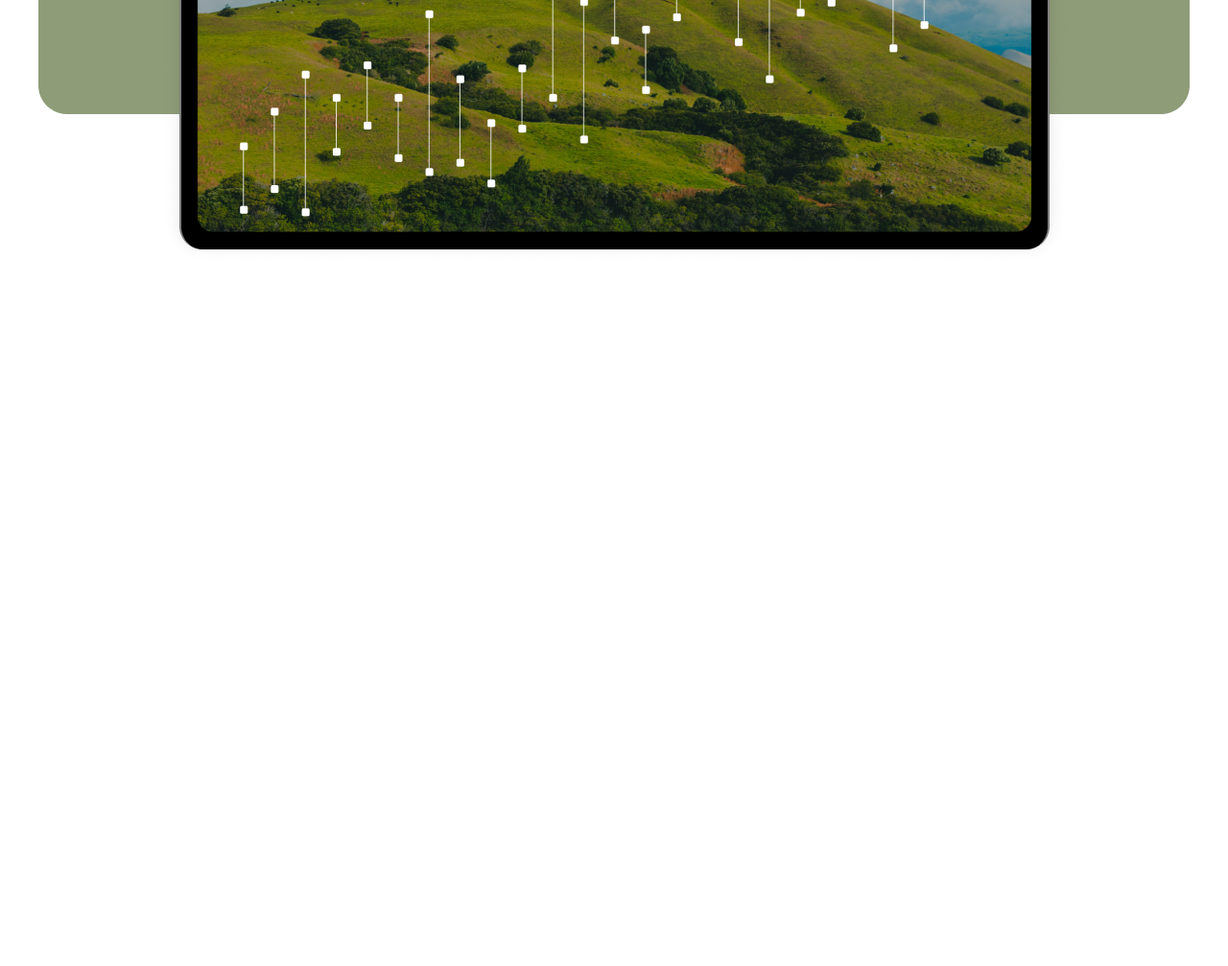
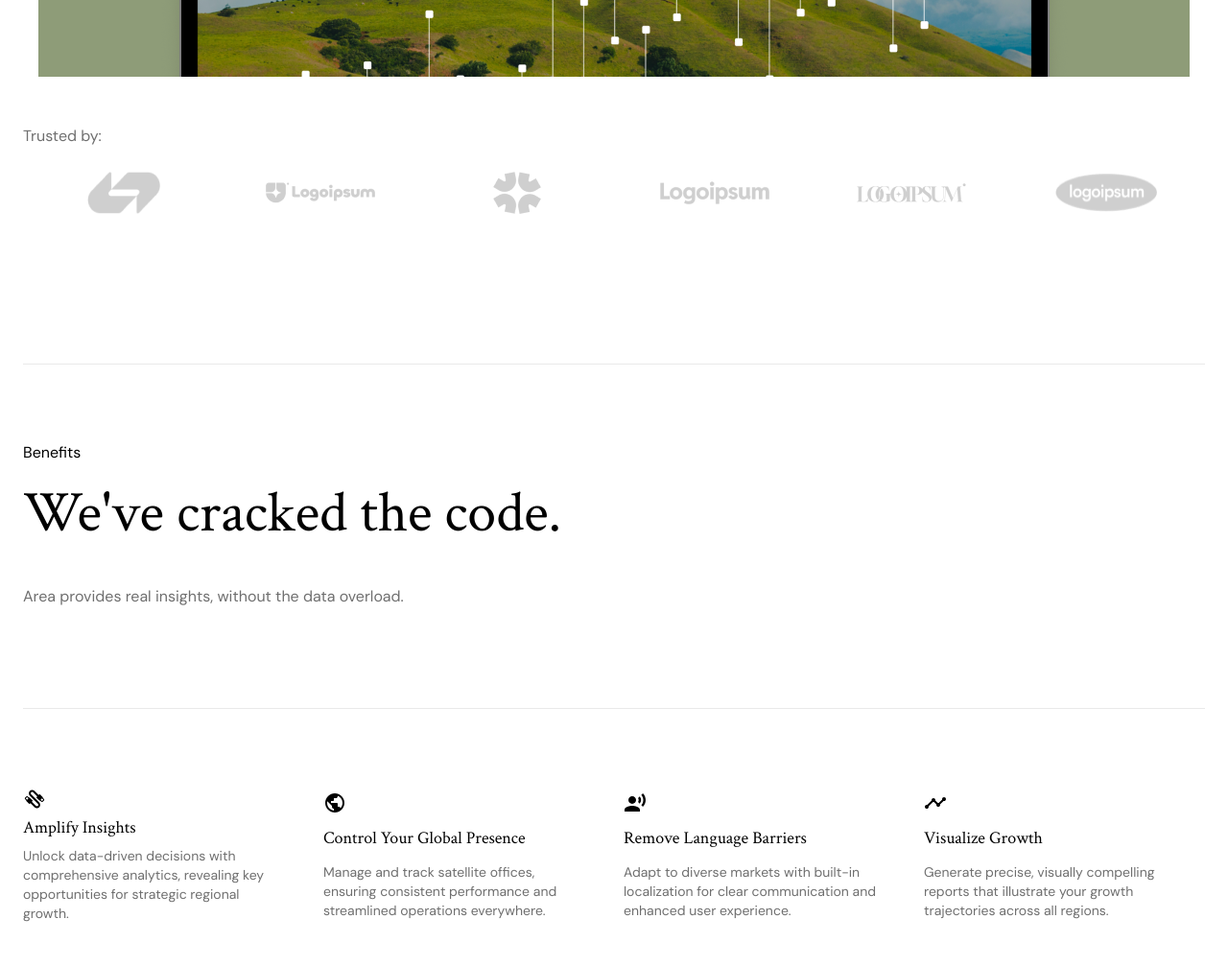
Before and after one commit to Bila-sowa/Area, a website built with Vite: page index.html in a window 1280 px wide. Shown: the part 720-1727 px from the top of the page at 96% size. Before the commit the page ends 1600 px from the top, so only its background shows below. Built offline with nearby package versions, Linux system fonts and the light colour scheme.

Commit message:
done: 2 selectors

```diff
--- a/index.html
+++ b/index.html
@@ -7,9 +7,9 @@
     <script src="./src/index.js" defer></script>
     <title>Area</title>
 </head>
-<body class="bg-white h-[200dvh]">
-    <header>
-        <div class="relative mx-6 h-18 grid grid-cols-[1fr_auto_1fr] items-center">
+<body class="bg-white h-[200dvh] mx-6">
+    <header class="h-screen overflow-hidden">
+        <div class="relative h-18 grid grid-cols-[1fr_auto_1fr] items-center">
             <a href="#" class="justify-self-start font-sans font-medium text-3xl tracking-[-5%] line-[5%] leading-[120%]">Area</a>
             <nav class="px-6 py-4 flex gap-7">
                 <a href="#" class="font-sans font-bold text-sm tracking-[-2.5%] transition duration-500 hover:text-accent-5">Benefits</a>
@@ -26,10 +26,53 @@
         </div>
         <div class="flex justify-center flex-wrap" data-reveal>
             <h1 class="font-crimson text-[160px]">Browse everything</h1>
-            <img lass="" src="./src/images/desktop.png">
-            <img class="hidden" src="./src/images/tablet.png">
-            <img class="hidden" src="./src/images/mobile.png">
+            <img class="hidden xl:block" src="./src/images/desktop.png">
+            <img class="hidden md:block xl:hidden" src="./src/images/tablet.png">
+            <img class="block md:hidden" src="./src/images/mobile.png">
         </div>
     </header>
+    <main>
+        <section class="mt-[50px] h-[250px] border-b border-accent-7" data-reveal>
+            <span class="text-accent-5">Trusted by:</span>
+            <div class="my-[25px] flex mx-12 justify-between">
+                <img src="./src/images/logo1.png" alt>
+                <img src="./src/images/logo2.png" alt>
+                <img src="./src/images/logo3.png" alt>
+                <img src="./src/images/logo4.png" alt>
+                <img src="./src/images/logo5.png" alt>
+                <img src="./src/images/logo6.png" alt>
+            </div>
+        </section>
+        <section class="w-full h-[1400px]" data-reveal>
+            <section class="py-20 flex flex-col justify-center border-b border-accent-7"
+                <span class="text-accent-1 text-sm font-sans tracking-[-0.5%] leading-[1.4] my-6">Benefits</span>
+                <h2 class="font-crimson text-[60px] tracking-[-3%] leading-[0.9] my-6">We've cracked the code.</h2>
+                <span class="text-accent-5 my-6">Area provides real insights, without the data overload.</span>
+            </section>
+            <section class="grid grid-cols-4 gap-5 pt-10">
+                <article class="py-10 pr-5 w-[285px] h-[225px] flex flex-col justify-around">
+                    <img width="24" src="./src/svg/cable.svg" alt>
+                    <h3 class="font-crimson tracking-[-3%] text-lg">Amplify Insights</h3>
+                    <p class="w-full text-accent-5 text-sm">Unlock data-driven decisions with comprehensive analytics, revealing key opportunities for strategic regional growth.</p>
+                </article>
+                <article class="py-10 pr-5 w-[285px] h-[225px] flex flex-col justify-around">
+                    <img width="24" src="./src/svg/earth.svg" alt>
+                    <h3 class="font-crimson tracking-[-3%] text-lg">Control Your Global Presence</h3>
+                    <p class="w-full text-accent-5 text-sm">Manage and track satellite offices, ensuring consistent performance and streamlined operations everywhere.</p>
+                </article>
+                <article class="py-10 pr-5 w-[285px] h-[225px] flex flex-col justify-around">
+                    <img width="24" src="./src/svg/account.svg" alt>
+                    <h3 class="font-crimson tracking-[-3%] text-lg">Remove Language Barriers</h3>
+                    <p class="w-full text-accent-5 text-sm">Adapt to diverse markets with built-in localization for clear communication and enhanced user experience.</p>
+                </article>
+                <article class="py-10 pr-5 w-[285px] h-[225px] flex flex-col justify-around">
+                    <img width="24" src="./src/svg/chart.svg" alt>
+                    <h3 class="font-crimson tracking-[-3%] text-lg">Visualize Growth</h3>
+                    <p class="w-full text-accent-5 text-sm">Generate precise, visually compelling reports that illustrate your growth trajectories across all regions.</p>
+                </article>
+            </section>
+            <img>
+        </section>
+    </main>
 </body>
 </html>
--- a/src/style.css
+++ b/src/style.css
@@ -10,6 +10,7 @@
     --color-accent-3: #8E9C78;
     --color-accent-5: #6F6F6F;
     --color-accent-6: #929292;
+    --color-accent-7: #E9E9E9;
 }
 
 [data-reveal] {
```
Also changed, not shown: src/svg/account.svg (added), src/svg/cable.svg (added), src/svg/chart.svg (added), src/svg/check.svg (added), src/svg/close.svg (added), src/svg/earth.svg (added), src/svg/government.svg (added), src/svg/paint.svg (added).
